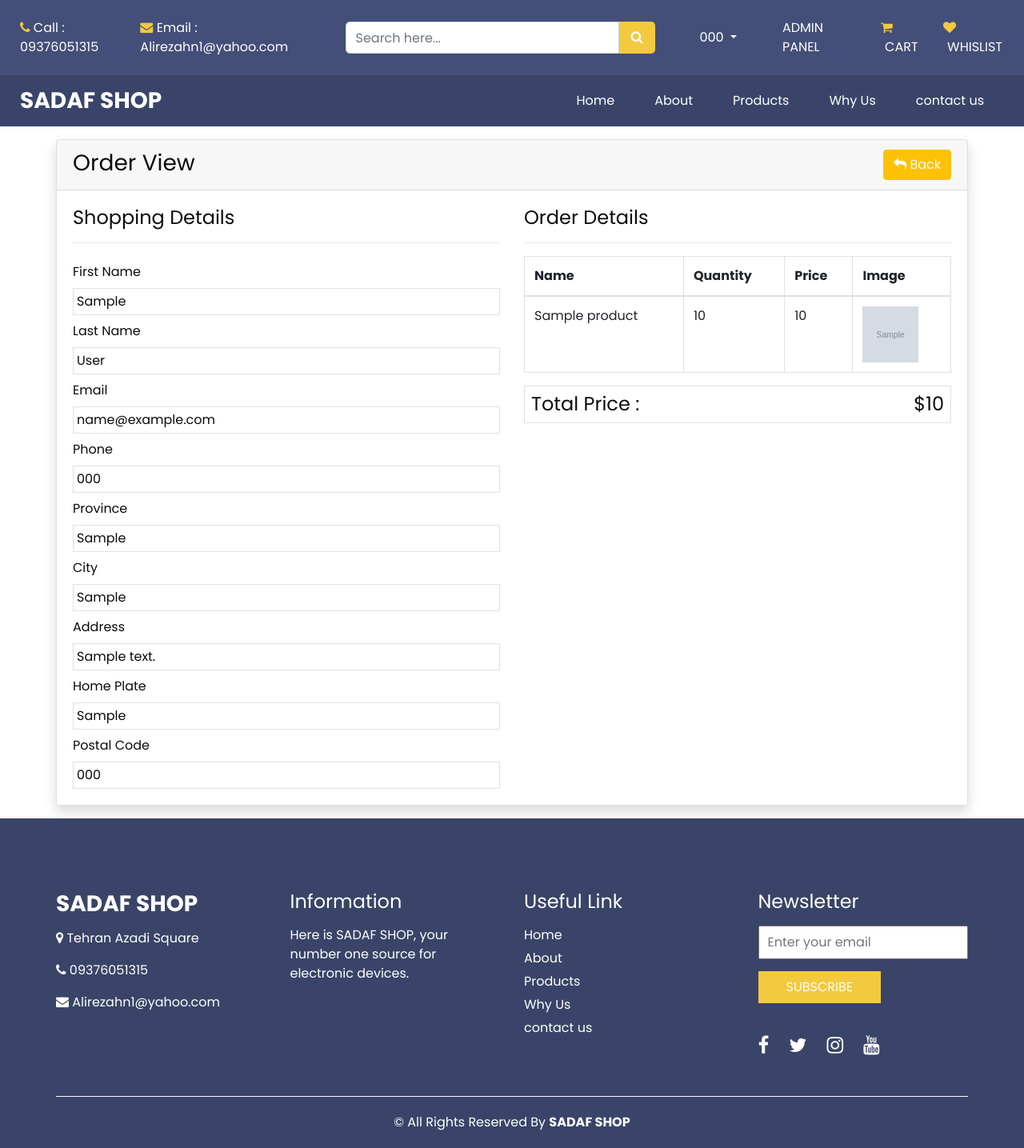
After one commit to Alirezahn1/Ecommerce, a Django app: page /orderview/1/ in a window 1280 px wide. The commit adds this page. Shown: the whole page at 80% size. Run offline with Django 4.2, Linux system fonts and the light colour scheme; a user stored in the database is signed in; tables that the repository leaves empty hold one stand-in row (values such as "Sample post"); grey boxes marked "Sample" are stand-in pictures; some libraries are stand-ins or nearby versions.

Commit message:
display orders and order items

```diff
--- a/orders/urls.py
+++ b/orders/urls.py
@@ -17,4 +17,6 @@ urlpatterns = [
     path('delete-wishlist-item/',deletewishlistitem,name='deletewishlistitem'),
     path('checkout', checkout, name='checkout'),
     path('place-order', placeorder, name='placeorder'),
+    path('my-orders', myorders, name='myorders'),
+    path('orderview/<str:pk>/', orderview, name='orderview'),
 ]
--- a/orders/views.py
+++ b/orders/views.py
@@ -135,7 +135,7 @@ def checkout(request):
 def placeorder(request):
     if request.method == 'POST':
         neworder = Order()
-        customer = Customer.objects.create(user=request.user)
+        customer = Customer.objects.get(user=request.user)
         neworder.customer = customer
         newaddress =Address.objects.create(customer=customer,city=request.POST.get('city'),province=request.POST.get('province')
                                            ,description=request.POST.get('address'),home_plate=request.POST.get('plate')
@@ -167,3 +167,17 @@ def placeorder(request):
         messages.success(request, 'your order has been placed successfully')
 
     return redirect('products:home')
+
+
+def myorders(request):
+    customers = Customer.objects.get(user=request.user)
+    orders = Order.objects.filter(customer=customers)
+    context = {'orders': orders}
+    return render(request,'orders/myorders.html',context)
+
+def orderview(request,pk):
+    customer = Customer.objects.get(user=request.user)
+    order = Order.objects.filter(customer=customer).filter(id=pk).first()
+    orderitems = OrderItem.objects.filter(order=order)
+    context = {'order':order,'orderitems':orderitems}
+    return render(request,'orders/view.html',context)
--- a/templates/base/navbar.html
+++ b/templates/base/navbar.html
@@ -33,7 +33,7 @@
         </a>
         <div class="dropdown-menu" aria-labelledby="navbarDropdown" style="background-color: #248675">
           <a class="dropdown-item" href="{% url 'customers:profile' %}">Profile</a>
-          <a class="dropdown-item" href="#">Orders</a>
+          <a class="dropdown-item" href="{% url 'orders:myorders' %}">Orders</a>
           <div class="dropdown-divider"></div>
           <a class="dropdown-item" href="{% url 'customers:logout' %}">Logout</a>
         </div>
--- /dev/null
+++ b/templates/orders/view.html
@@ -0,0 +1,70 @@
+{% extends 'base/base.html' %}
+{% block title %}Order View{% endblock %}
+
+{% block content %}
+<div class="container mt-3 mb-3">
+    <div class="row">
+        <div class="col-md-12">
+            <div class="card shadow ">
+            <div class="card-header">
+                <h3 class="mb-0">Order View
+                    <a href="{% url 'orders:myorders' %}" class="btn btn-warning float-right text-white"><i class="fa fa-reply"></i> Back</a>
+            </h3></div>
+                <div class="card-body">
+                    <div class="row">
+                        <div class="col-md-6">
+                            <h4>Shopping Details</h4>
+                            <hr>
+                            <label class="mt-2" >First Name</label>
+                            <div class="border p-1">{{ request.user.first_name }}</div>
+                            <label class="mt-2" >Last Name</label>
+                            <div class="border p-1">{{ request.user.last_name }}</div>
+                            <label class="mt-2" >Email</label>
+                            <div class="border p-1">{{ request.user.email }}</div>
+                            <label class="mt-2" >Phone</label>
+                            <div class="border p-1">{{ request.user.phone }}</div>
+                            <label class="mt-2" >Province</label>
+                            <div class="border p-1">{{ order.address.province }}</div>
+                            <label class="mt-2" >City</label>
+                            <div class="border p-1">{{ order.address.city }}</div>
+                            <label class="mt-2">Address</label>
+                            <div class="border p-1">{{ order.address.description }}</div>
+                             <label class="mt-2">Home Plate</label>
+                            <div class="border p-1">{{ order.address.home_plate }}</div>
+                            <label class="mt-2">Postal Code</label>
+                            <div class="border p-1">{{ order.address.postal_code }}</div>
+                        </div>
+                        <div class="col-md-6">
+                            <h4>Order Details</h4>
+                            <hr>
+                            <table class="table table-bordered">
+                                <thead>
+                                    <tr>
+                                        <th> Name</th>
+                                        <th> Quantity</th>
+                                        <th> Price</th>
+                                        <th> Image</th>
+                                    </tr>
+                        </thead>
+                       <tbody>
+                       {% for item in orderitems %}
+                            <tr>
+                                <td> {{ item.product.name }}</td>
+                                <td> {{ item.quantity }}</td>
+                                <td>{{ item.product.price }}</td>
+                                <td><img src="{{ item.product.image.url }}" height="70px" width="70px" alt="{{ item.product.name }}"></td>
+                            </tr>
+                       {% endfor %}
+                        </tbody>
+                    </table>
+                        <h4 class="border p-2">Total Price :<span class="float-right"> ${{ order.total_price }}</span> </h4>
+                        </div>
+                    </div>
+
+
+            </div>
+        </div>
+</div>
+    </div>
+</div>
+{% endblock %}
```
Also changed, not shown: templates/orders/myorders.html (added, +40 -0 lines).
